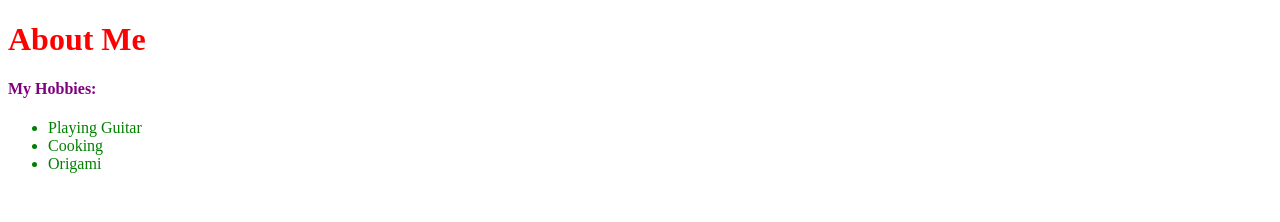
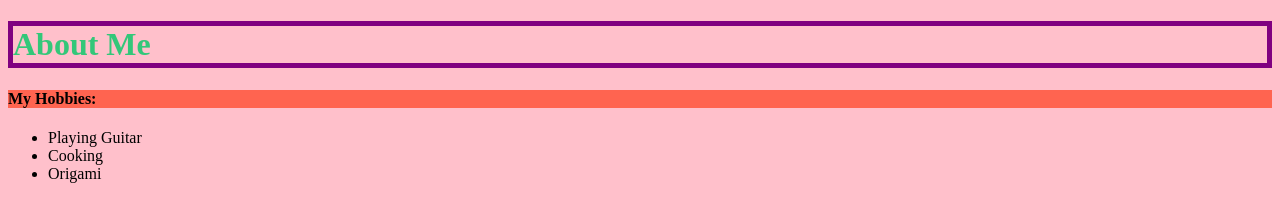
Before and after one commit to StupidSexyJake/Web-Developer-Bootcamp, a plain HTML site: page 05 - Introduction to CSS/aboutMe.html in a window 1280 px wide. Drawn offline with Linux system fonts and the light colour scheme.

Commit message:
feat: Make changes to app.css as per 05 - Introduction to CSS instructions
Changes to be committed:
	modified:   05 - Introduction to CSS/app.css

```diff
--- a/05 - Introduction to CSS/app.css
+++ b/05 - Introduction to CSS/app.css
@@ -1,11 +1,21 @@
 h1 {
-	color: red;
+	color: rgba(0,200,100,0.8);
+	/* border-color: purple;
+	border-width: 5px;
+	border-style: solid; */
+
+	border: 5px solid purple;
 }
+li {
 
-li {
-	color: green;
 }
 
 h4 {
-	color: purple;
+	background: rgb(255,100,80);
 }
+body {
+	background: pink;
+	/* background: url(https://static.vecteezy.com/system/resources/previews/000/164/543/non_2x/vector-wood-grain-background.jpg);
+	background-repeat: no-repeat;
+	background-size: cover; */
+}
```
